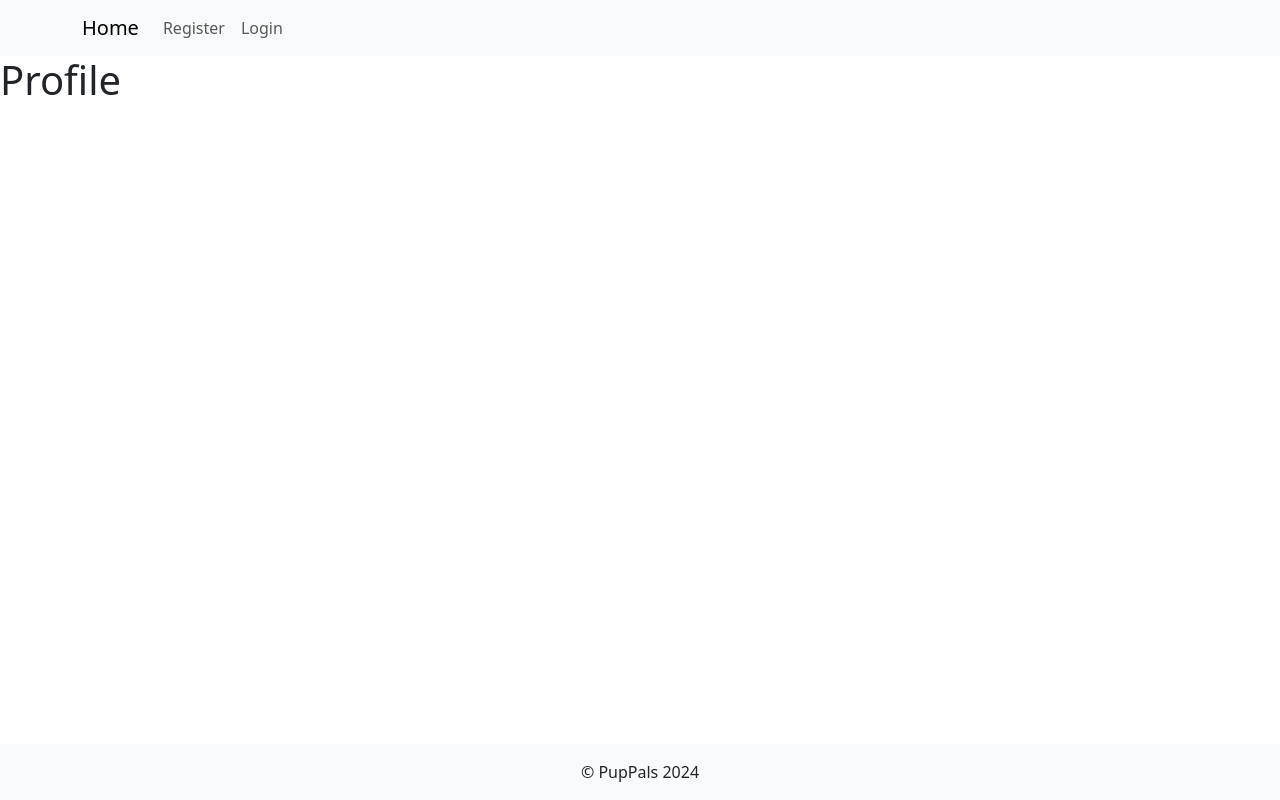
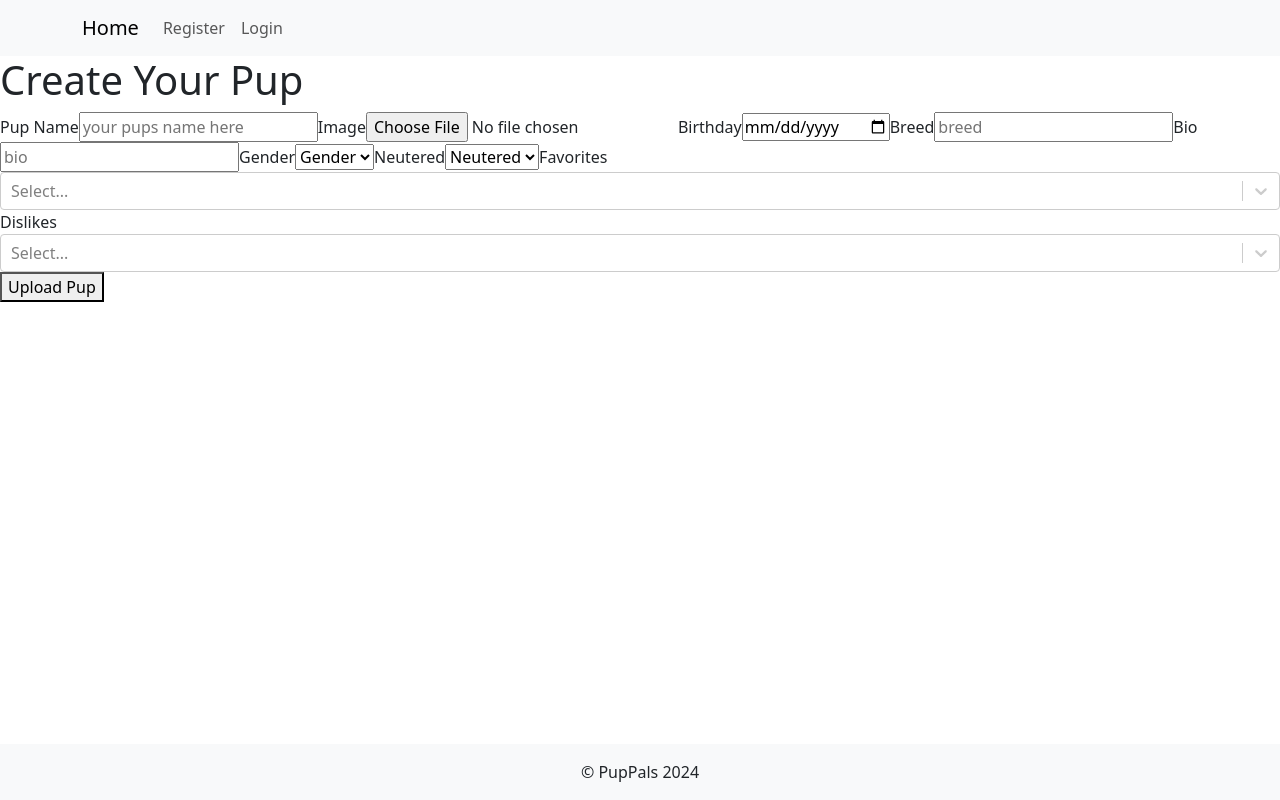
Before and after one commit to greenkirby1/Project-3-PupPals, a React (Vite) app in the folder client/: page /profile in a window 1280 px wide. Built offline with nearby package versions, Linux system fonts and the light colour scheme.

Commit message:
almost finished form component, trying to fix post request

```diff
--- a/client/package.json
+++ b/client/package.json
@@ -12,10 +12,11 @@
   "dependencies": {
     "axios": "^1.6.8",
     "bootstrap": "^5.3.3",
-    "react": "^18.2.0",
+    "react": "^18.3.1",
     "react-bootstrap": "^2.10.2",
     "react-dom": "^18.2.0",
-    "react-router-dom": "^6.23.0"
+    "react-router-dom": "^6.23.0",
+    "react-select": "^5.8.0"
   },
   "devDependencies": {
     "@types/react": "^18.2.66",
--- a/client/src/components/pages/Login.jsx
+++ b/client/src/components/pages/Login.jsx
@@ -20,7 +20,7 @@ export default function Login() {
 
   return (
     <div className="form-page">
-      <h1>Login</h1>
+      <h1>Login with your email address</h1>
       <Form request={handleLogin} fields={fields} submit="Login" />
     </div>
   )
--- a/client/src/components/pages/Profile.jsx
+++ b/client/src/components/pages/Profile.jsx
@@ -1,3 +1,5 @@
+import CreatePup from '../subcomponents/CreatePup.jsx'
+
 export default function Profile() {
 
   // API Calls
@@ -5,5 +7,9 @@ export default function Profile() {
   // api/chats 123
   // api/chats/1 1
 
-  return <h1>Profile</h1>
+  return (
+    <>
+      <CreatePup />
+    </>
+  )
 }
--- a/client/src/components/pages/Register.jsx
+++ b/client/src/components/pages/Register.jsx
@@ -4,28 +4,46 @@ import Form from '../subcomponents/Form.jsx'
 
 export default function Register() {
 
-const navigate = useNavigate()
+  const navigate = useNavigate()
 
-async function handleRegister(formData){
-  await axios.post('/api/register', formData)
-  console.log(formData)
-  navigate('/login')
-}
+  async function handleRegister(formData) {
+    await axios.post('/api/register', formData)
+    console.log(formData)
+    navigate('/login')
+  }
 
   const fields = {
-    firstName: 'text',
-    lastName: 'text',
-    email: 'email',
-    password: 'password',
+    firstName: {
+      type: 'text',
+      placeholder: 'your first name'
+    },
+    lastName: {
+      type: 'text',
+      placeholder: 'your last name'
+    },
+    email: {
+      type: 'email',
+      placeholder: 'example@email.com'
+    },
     location: 'text',
-    age: 'number',
-    passwordConfirmation: 'password'
+    age: {
+      type: 'number',
+      placeholder: 'adults only'
+    },
+    password: {
+      type: 'password',
+      placeholder: '***********'
+    },
+    passwordConfirmation: {
+      type: 'password',
+      placeholder: '***********'
+    }
   }
 
   return (
     <div className="form-page">
-      <h1>Register</h1>
-      <Form request={handleRegister} fields={fields} submit="Register" />
+      <h1>Sign Up with your email address</h1>
+      <Form request={handleRegister} fields={fields} submit="Sign Up" />
     </div>
   )
 }
--- /dev/null
+++ b/client/src/components/subcomponents/CreatePup.jsx
@@ -0,0 +1,61 @@
+import Form from './Form.jsx'
+import { getToken } from '../../lib/auth'
+import axios from 'axios'
+
+export default function CreatePup(){
+
+
+  const fields = {
+  pupName: {
+    type: 'text',
+    placeholder: 'your pups name here'
+  },
+  image: {
+    type: 'file',
+    placeholder: 'upload an image'
+  },
+  birthday: {
+    type: 'date',
+    placeholder: 'puppy b-day'
+  },
+  breed: 'text',
+  bio: 'text',
+  gender: {
+    type: 'select',
+    placeholder: 'select gender',
+    options: ['bitch', 'dog']
+  },
+  neutered: {
+    type: 'select',
+    placeholder: 'select yes or no',
+    options: ['yes', 'no']
+  },
+  favorites: {
+    type: 'multi',
+    placeholder: 'select multi options'
+  },
+  dislikes: {
+    type: 'multi',
+    placeholder: 'select multi options'
+  }
+  }
+
+
+  async function handleCreate(formData){
+    const { data } = await axios.post('/pups', formData, {
+      headers: {
+        Authorization: `Bearer ${getToken()}`
+      }
+    })
+    console.log(data)
+    console.log(formData)
+  }
+
+  return (
+    <div className="form-component">
+    <h1>Create Your Pup</h1>
+    <Form request={handleCreate} fields={fields} submit="Upload Pup"/>
+  </div>
+  )
+
+}
--- a/client/src/components/subcomponents/Form.jsx
+++ b/client/src/components/subcomponents/Form.jsx
@@ -1,10 +1,11 @@
 import { Fragment, useEffect, useState } from 'react'
+import Creatable from 'react-select/creatable'
 
 export default function Form({ submit, fields, request, onLoad }) {
 
   const fieldsReduced = Object.fromEntries(
-    Object.entries(fields).map(([key, value]) => [key, value === 'multi' ? [] : ''])
-  );
+    Object.entries(fields).map(([key, value]) => [key, value.type === 'multi' ? [] : ''])
+  )
 
   // ! State
   const [formData, setFormData] = useState(fieldsReduced)
@@ -16,6 +17,7 @@ export default function Form({ submit, fields, request, onLoad }) {
     e.preventDefault()
     try {
       await request(formData)
+      console.log(typeof {formData})
     } catch (error) {
       console.log(error)
       console.log(error.response.data)
@@ -23,10 +25,23 @@ export default function Form({ submit, fields, request, onLoad }) {
     }
   }
 
-  function handleChange(e) {
-    const { name, value } = e.target
-    setFormData({ ...formData, [name]: value })
+  const handleChange = (fieldName) => {
+    return (event) => {
+      const { value } = event.target;
+      setFormData((prevFormData) => ({
+        ...prevFormData,
+        [fieldName]: value,
+      }))
       setError('')
+    }
+  }
+
+  const handleInputChange = (fieldName, event) => {
+    const { value } = event.target;
+    setFormData((prevFormData) => ({
+      ...prevFormData,
+      [fieldName]: value,
+    }))
   }
 
   // ! Effects
@@ -47,23 +62,66 @@ export default function Form({ submit, fields, request, onLoad }) {
 
   return (
     <form onSubmit={handleSubmit}>
-      {Object.entries(fields).map(([fieldName, fieldType]) => {
-        const fieldNameCaps = fieldName[0].toUpperCase() + fieldName.slice(1)
+      {Object.entries(fields).map(([fieldName, fieldData]) => {
+        const fieldNameCaps = fieldName
+          .replace(/([A-Z[])/g, ' $1')
+          .replace(/^./, function (str) { return str.toUpperCase() })
         return (
           <Fragment key={fieldName}>
             <label htmlFor={fieldName}>{fieldNameCaps}</label>
+            {/*text input default*/}
+            {fieldData.type !== 'select' && fieldData.type !== 'multi' && (
               <input
-              type={fieldType}
+                type={fieldData.type}
                 id={fieldName}
                 name={fieldName}
                 value={formData[fieldName] || ''}
-              onChange={handleChange}
-              placeholder={fieldName}
+                onChange={(e) => handleInputChange(fieldName, e)}
+                placeholder={fieldData.placeholder || fieldName}
               />
+            )}
+
+            {/* if type is for select */}
+            {fieldData.type === 'select' && (
+              <select
+                name={fieldName}
+                id={fieldName}
+                value={formData[fieldName] || ''}
+                onChange={(e) => handleChange(fieldName)(e)}
+              >
+                <option value="">{fieldNameCaps}</option>
+                {fieldData.options.map((option, idx) => (
+                  <option key={idx} value={option}>
+                    {option}
+                  </option>
+                ))}
+              </select>
+            )}
+
+
+
+            {/*if type is multi select*/}
+            {fieldData.type === 'multi' && (
+              <Creatable
+                onCreateOption={(value) => {
+                  setFormData((prevFormData) => ({
+                    ...prevFormData,
+                    [fieldName]: [...prevFormData[fieldName], value],
+                  }))
+                }}
+                onChange={handleChange(fieldName)}
+                value={formData[fieldName].map((value) => ({
+                  value,
+                  label: value,
+                }))}
+                isMulti={true}
+              />)}
+
           </Fragment>
         )
       })}
       <button type="submit">{submit}</button>
+
     </form>
   )
 }
```
Also changed, not shown: 1 other file (tests, documents, lock files or other folders). Lines whose indentation alone changed are shown as unchanged.
